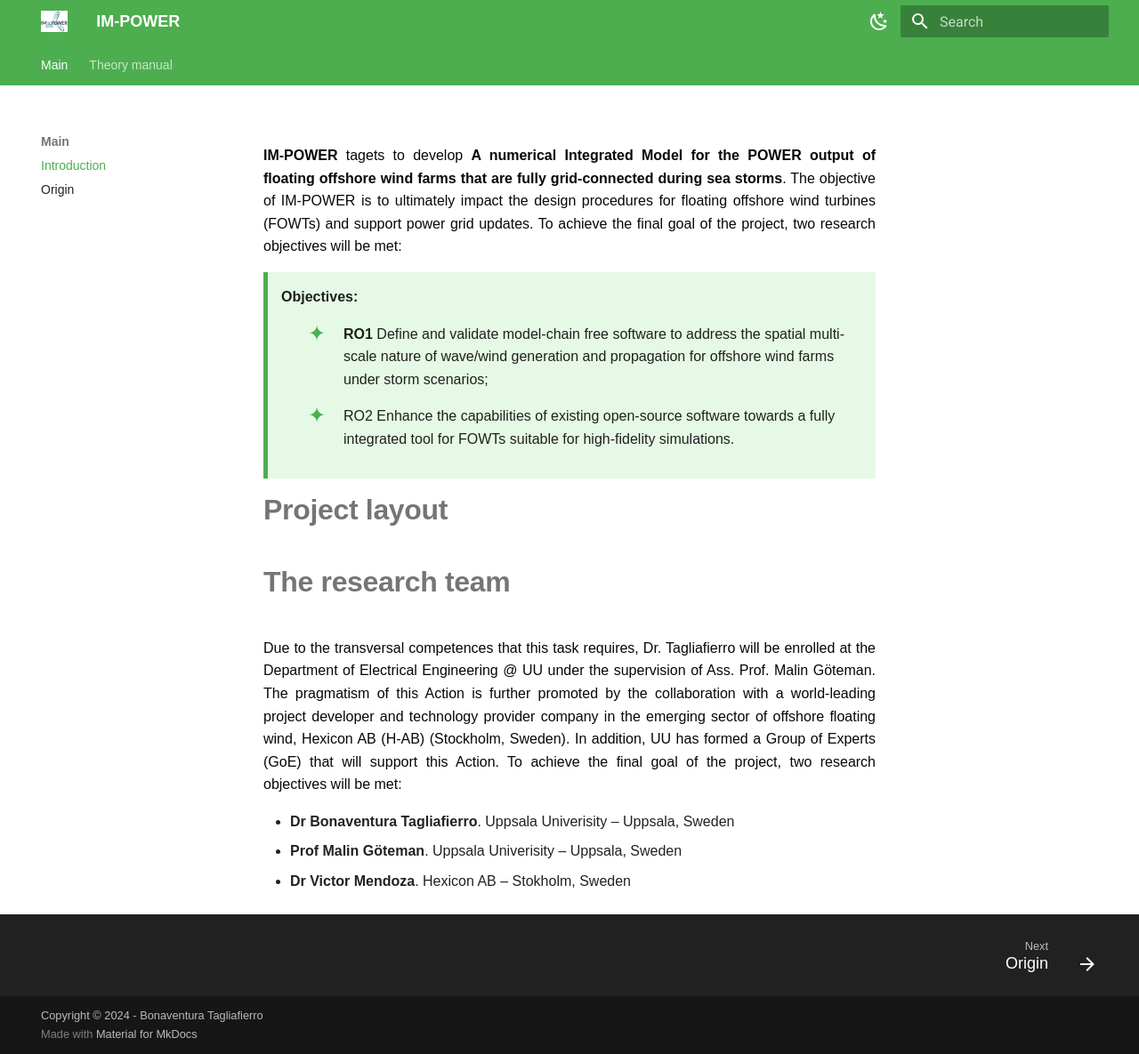
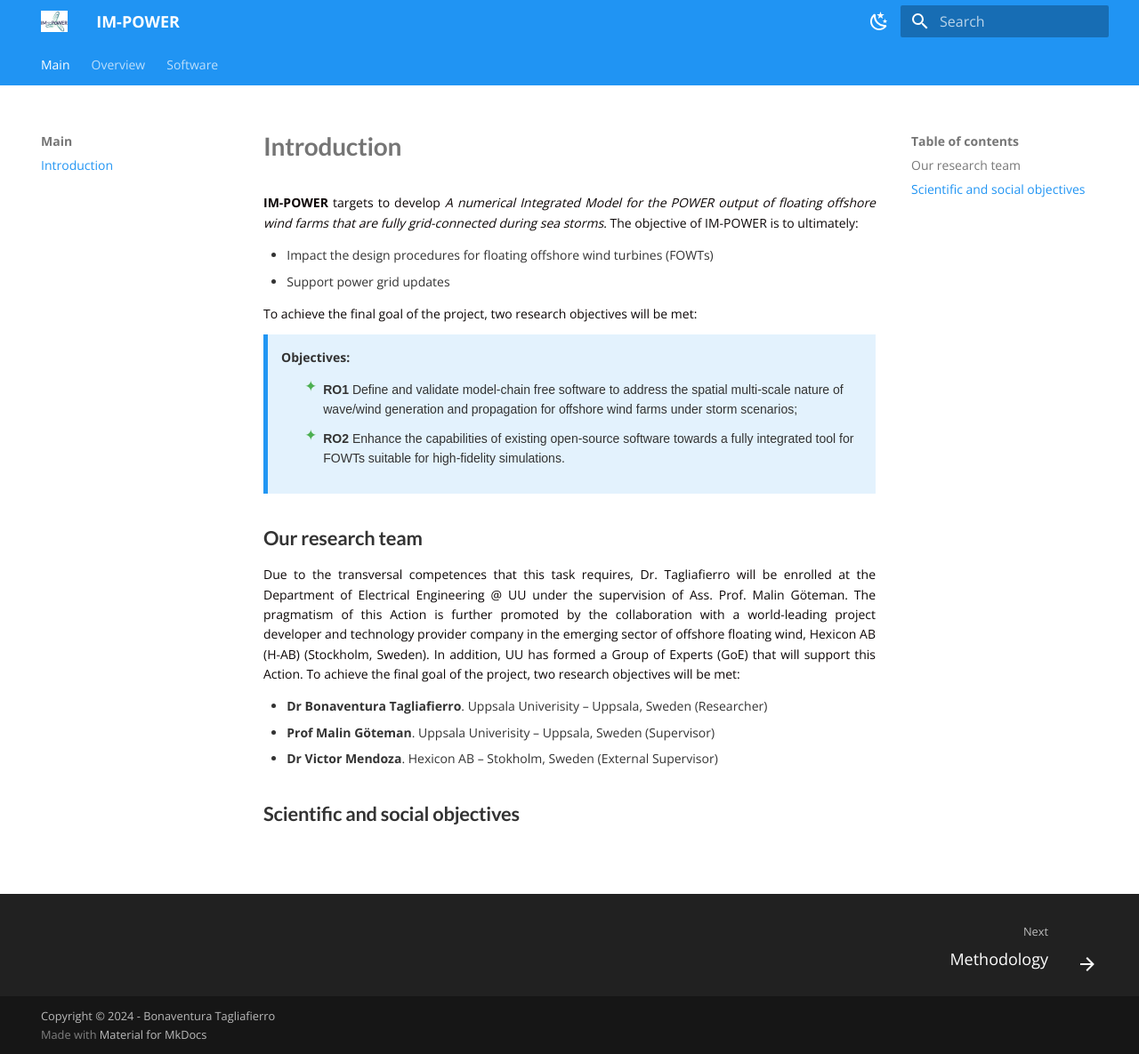
Before and after one commit to btagliafierro/impower, an MkDocs documentation site: the page built from docs/index.md, in a window 1280 px wide and 1185 px high. Shown: the whole window at 89% size. Built offline with MkDocs 1.6.1 and Material for MkDocs 9.7.7, drawn with Linux system fonts in a browser that asks for light colours.

Commit message:
new pages

```diff
--- a/docs/index.md
+++ b/docs/index.md
@@ -8,25 +8,26 @@ date: 2024-09-11
 some_url: TBD
 ---
 
+**IM-POWER** targets to develop _A numerical Integrated Model for the POWER output of floating offshore wind farms that are fully grid-connected during sea storms_. The objective of IM-POWER is to ultimately:
 
-**IM-POWER** tagets to develop __A numerical Integrated Model for the POWER output of floating offshore wind farms that are fully grid-connected during sea storms__. The objective of IM-POWER is to ultimately impact the design procedures for floating offshore wind turbines (FOWTs) and support power grid updates. To achieve the final goal of the project, two research objectives will be met:
+- Impact the design procedures for floating offshore wind turbines (FOWTs)
+- Support power grid updates
 
-<div style="background-color: #e6f9e6; padding: 15px; border-left: 5px solid #4caf50; margin-bottom: 15px;"><strong>Objectives:</strong>
+To achieve the final goal of the project, two research objectives will be met:
+
+<div class="objectives" style="background-color: #e3f2fd; padding: 15px; border-left: 5px solid #2196f3; margin-bottom: 15px;">
+<strong>Objectives:</strong>
 <ul class="fancy-list">
-  <li><strong>RO1</strong> Define and validate model-chain free software to address the spatial multi-scale nature of wave/wind generation and propagation for offshore wind farms under storm scenarios;</li>
-  <li>RO2 Enhance the capabilities of existing open-source software towards a fully integrated tool for FOWTs suitable for high-fidelity simulations.</li>
+  <li id="ro1"><strong>RO1</strong> Define and validate model-chain free software to address the spatial multi-scale nature of wave/wind generation and propagation for offshore wind farms under storm scenarios;</li>
+  <li id="ro2"><strong>RO2</strong> Enhance the capabilities of existing open-source software towards a fully integrated tool for FOWTs suitable for high-fidelity simulations.</li>
 </ul>
 </div>
 
-
-
-# **Project layout**
-
-
-
-# **The research team**
+## **Our research team**
 Due to the transversal competences that this task requires, Dr. Tagliafierro will be enrolled at the Department of Electrical Engineering @ UU under the supervision of Ass. Prof. Malin Göteman. The pragmatism of this Action is further promoted by the collaboration with a world-leading project developer and technology provider company in the emerging sector of offshore floating wind, Hexicon AB (H-AB) (Stockholm, Sweden). In addition, UU has formed a Group of Experts (GoE) that will support this Action. To achieve the final goal of the project, two research objectives will be met:
 
-* **Dr Bonaventura Tagliafierro**. Uppsala Univerisity – Uppsala, Sweden
-* **Prof Malin Göteman**. Uppsala Univerisity – Uppsala, Sweden
-* **Dr Victor Mendoza**. Hexicon AB – Stokholm, Sweden
+* **Dr Bonaventura Tagliafierro**. Uppsala Univerisity – Uppsala, Sweden (Researcher)
+* **Prof Malin Göteman**. Uppsala Univerisity – Uppsala, Sweden (Supervisor)
+* **Dr Victor Mendoza**. Hexicon AB – Stokholm, Sweden (External Supervisor)
+
+## **Scientific and social objectives**
--- a/docs/stylesheets/custom.css
+++ b/docs/stylesheets/custom.css
@@ -1,10 +1,16 @@
+@import url('https://fonts.googleapis.com/css2?family=Open+Sans:wght@400;600;700&family=Lato:wght@700&display=swap');
+
 :root {
-    --md-default-font-family: "Quicksand", sans-serif;
-    --md-typeset-font-family: "Quicksand", sans-serif;
+    --md-text-font: "Open Sans", -apple-system, BlinkMacSystemFont, "Segoe UI", Roboto, Helvetica, Arial, sans-serif;
+    --md-code-font: "SFMono-Regular", Consolas, "Liberation Mono", Menlo, Courier, monospace;
   }
 
   body {
-    font-family: "Quicksand", sans-serif;
+    font-family: var(--md-text-font);
+    font-weight: 400;
+    line-height: 1.8;
+    font-size: 18px;
+    color: #333;
   }
 
   /* custom.css */
@@ -17,8 +23,8 @@ ul.fancy-list {
 
   ul.fancy-list li {
     position: relative; /* Positioning for custom bullet */
-    padding-left: 2.5em; /* Space for custom bullet */
-    margin-bottom: 1em; /* Space between list items */
+    padding-left: 1.5em; /* Space for custom bullet */
+    margin-bottom: 10px; /* Space between list items */
     font-family: "Source Sans Pro", sans-serif; /* Font for list items */
     font-size: 1em; /* Font size for list items */
   }
@@ -28,7 +34,55 @@ ul.fancy-list {
     content: "✦"; /* Use a fancy symbol as bullet */
     position: absolute; /* Position it before the list item */
     left: 0; /* Align to the left of the list item */
-    color: #4caf50; /* Custom bullet color (green) */
-    font-size: 1.5em; /* Size of the bullet */
+    font-size: 1.2em; /* Size of the bullet */
     line-height: 1; /* Align with text */
+    color: #2196f3; /* This matches the primary theme color */
   }
+
+h1, h2, h3, h4, h5, h6 {
+  font-family: "Lato", var(--md-text-font);
+  font-weight: 700;
+  line-height: 1.1;
+}
+
+.md-typeset {
+  font-size: 0.7rem;
+}
+
+code, pre {
+  font-family: var(--md-code-font);
+  font-size: 0.85em;
+}
+
+.md-typeset p {
+  margin-bottom: 0.8em;
+}
+
+.fancy-list {
+  list-style-type: none;
+  padding-left: 0;
+}
+
+.fancy-list li {
+  margin-bottom: 10px;
+}
+
+/* Style for the custom bullet */
+.fancy-list li::before {
+  content: "✦";
+  color: #4caf50; /* Default color */
+  margin-right: 10px;
+}
+
+/* Specific colors for different sections */
+.objectives .fancy-list li::before {
+  color: #4caf50; /* Green for objectives */
+}
+
+.methodology .fancy-list li::before {
+  color: #2196F3; /* Blue for methodology */
+}
+
+.tools .fancy-list li::before {
+  color: #ff9800; /* Orange for tools */
+}
--- a/mkdocs.yml
+++ b/mkdocs.yml
@@ -5,16 +5,15 @@ site_author: Bonaventura Tagliafierro
 nav:
   - Main:
     - "Introduction": index.md
-    - "Origin": formulation/history.md
-  - Theory manual:
-    - SPH Implementation: 'formulation/fundamentals.md'
-    - "Boundary conditions": 'formulation/boundary.md'
+  - Overview:
+    - "Methodology": 'pages/methodology.md'
+  - Software:
+    - "Code": 'pages/code.md'
 
 theme:
   name: material
   language: 'en'
-  font:
-      text: Roboto
+  font: false  # Disable default font loading
   custom_dir: overrides/
   show_sidebar: true
   favicon: assets/images/favicon.ico
@@ -30,8 +29,8 @@ theme:
     # Light mode configuration
     - media: "(prefers-color-scheme: light)"
       scheme: default
-      primary: 'green'         # Base color as green
-      accent: 'light-green'    # Use a lighter green for accents
+      primary: 'blue'         # Base color as green
+      accent: 'light-blue'    # Use a lighter green for accents
       background: 'white'      # Default light background
       toggle:
         icon: material/weather-night
@@ -79,8 +78,8 @@ markdown_extensions:
         toc_depth: 3
         permalink: True
         separator: "_"
-    - mdx_math:
-        enable_dollar_delimiter: True
+    # - mdx_math:
+    #     enable_dollar_delimiter: True
     - fenced_code
     - footnotes
     - pymdownx.arithmatex:
```
Also changed, not shown: docs/pages/code.md (added, +9 -0 lines), docs/pages/methodology.md (added, +94 -0 lines).
